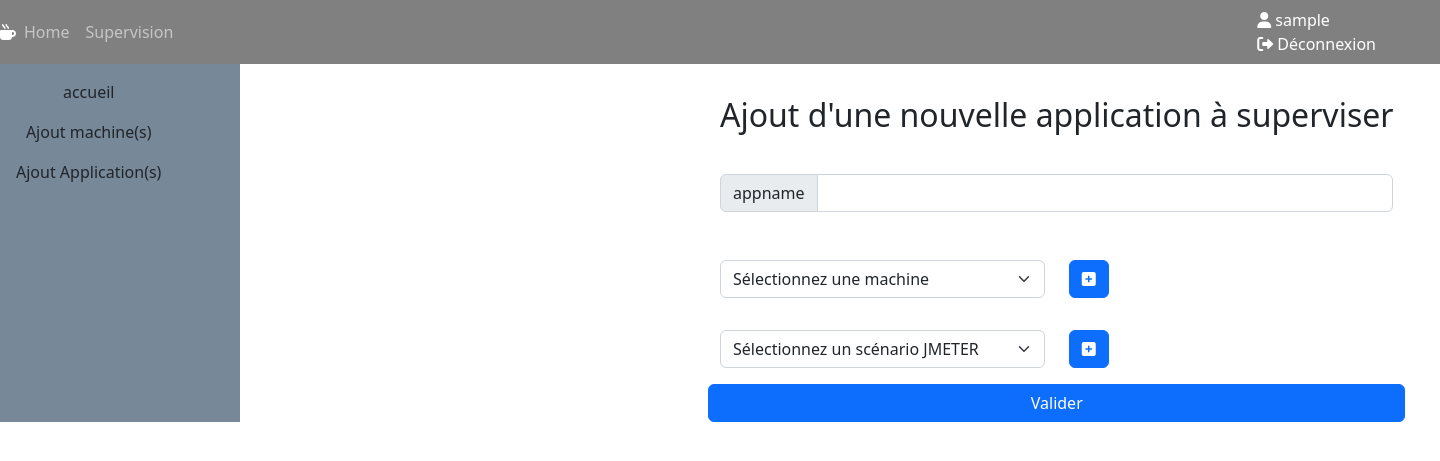
After one commit to Maverik37/DjangoSupervisionTool, a Django app: page /supervision/addappform/ in a window 1440 px wide. The commit adds this page. Shown: the top 461 px of the page. Run offline with Django 3.2, Linux system fonts and the light colour scheme; the visitor is signed in with stand-in values (Sample User, id 1); data that the repository does not hold is empty; some libraries are stand-ins or nearby versions.

Commit message:
page pour ajouter une nouvelle appli a superviser

```diff
--- a/SuperviserTool/Supervision/static/Supervision/css/ajout_host.css
+++ b/SuperviserTool/Supervision/static/Supervision/css/ajout_host.css
@@ -1,6 +1,11 @@
 #formulaire_ajout_host{
     position: relative;
-    left: 35em;
+    left: 30em;
+}
+
+#formulaire_ajout_app{
+    position: relative;
+    left: 30em;
 }
 
 .row{
--- a/SuperviserTool/Supervision/static/Supervision/css/home.css
+++ b/SuperviserTool/Supervision/static/Supervision/css/home.css
@@ -1,7 +1,7 @@
 #menu_app{
     background-color: darkgray;
     border: 1em solid darkgray;
-    width: max-content
+    width: auto
 }
 
 #tabs{
@@ -48,4 +48,6 @@ th{
 #menu_supervision{
     background-color: lightslategray !important;
     color: black;
+    width: 15em;
+    text-align: center;
 }
--- /dev/null
+++ b/SuperviserTool/Supervision/static/Supervision/js/ajout_app.js
@@ -0,0 +1,90 @@
+//fonction pour récupérer le coockie
+function getCookie(name) {
+    let cookieValue = null;
+    if (document.cookie && document.cookie !== '') {
+        const cookies = document.cookie.split(';');
+        for (let i = 0; i < cookies.length; i++) {
+            const cookie = cookies[i].trim();
+            // Does this cookie string begin with the name we want?
+            if (cookie.substring(0, name.length + 1) === (name + '=')) {
+                cookieValue = decodeURIComponent(cookie.substring(name.length + 1));
+                break;
+            }
+        }
+    }
+    return cookieValue;
+}
+
+$(document).ready(function(){
+    var $submit = $('#validatebtn');
+/*  TODO : REGEX pour check si l'input mis correspond bien a une adresse IP
+    let n = 0;
+    //compteur pour compter les numéros
+    $input_ip.on("change paste keyup",function(){
+        reg1 = new RegExp('([0-9]{1,3})');
+        n += 1;
+
+        let value = $(this).val();
+        console.log(value);
+        if (n == 3  ){
+            if (reg1.test(value)){
+                $(this).css('color','green');
+            }
+            else{
+                $(this).css('color','red');
+            }
+        }
+    }); */
+
+    //Action à faire quand on valide le formulaire
+
+    $submit.on('click',function(){
+        let app=$('#inputappname').val();
+        let host=$('#selectHost option:selected').val();
+        let JMX=$('#selectJMX option:selected').val();
+
+        if (host == null || app == null || JMX == null){
+            $.alert({
+                title: 'Alert!',
+                content: 'Formulaire saisit incorrect',
+            });
+        }
+        else{
+            let data={};
+
+            data["Application"]=app;
+            data["hostname"]=host;
+            data["JMX"]=JMX;
+
+            //On formatte bien les données pour l'envoi vers la view qui va ajouter la nouvelle machine en base
+            json=JSON.stringify(data);
+            console.log(json);
+
+            // on récup le coockie sinon ca marche pas
+            let csrftoken=getCookie('csrf-token');
+
+            $.ajaxSetup({
+                beforeSend: function(xhr) {
+                    xhr.setRequestHeader('Csrf-Token', csrftoken);
+                },
+                         cache: false
+            });
+
+            $.ajax({
+                headers: { "X-CSRFToken": csrftoken },
+                url: "/supervision/add_app_bdd/",
+                type: "POST",
+                content_type: "application/json",
+                data: json,
+                success: function(response){
+                console.log(response);
+                    $.alert({
+                        title: 'Success',
+                        content: 'Ajout réussit',
+                    });
+                }
+            });
+
+        }
+    });
+});
--- /dev/null
+++ b/SuperviserTool/Supervision/templates/Supervision/ajout_app_supervision.html
@@ -0,0 +1,116 @@
+{% extends 'Supervision/home.html' %}
+
+
+{%block app_content%}
+{% load static %}
+
+  {% block javascript_app %}
+  <script src="{% static 'Supervision/js/ajout_app.js' %}"></script>
+  {% endblock%}
+
+  <div id="formulaire_ajout_app">
+    <div class="row">
+      <h2>Ajout d'une nouvelle application à superviser</h2>
+    </div>
+    <div class="row">
+      <div class="input-group mb-3 col">
+        <span class="input-group-text" id="inputGroup-sizing-default">appname</span>
+        <input id="inputappname" type="text" class="form-control" aria-label="Sizing example input" aria-describedby="inputGroup-sizing-default">
+      </div>
+    </div>
+    <div class="row">
+      <div  class="col-lg">
+        <select id="selectHost" class="form-select" aria-label="Default select example">
+          <option selected value="">Sélectionnez une machine</option>
+          {% for host in hosts %}
+            <option value='{{host.id}}-{{host.h_name}}'>{{host.h_name}}</option>
+          {% endfor %}
+        </select>
+      </div>
+      <div class="col-sm">
+        <button type="button" class="btn btn-primary" data-bs-toggle="modal" data-bs-target="#addJmeter">
+          <i class="fa-solid fa-square-plus"></i>
+        </button>
+      </div>
+    </div>
+    <div class="row">
+      <div  class="col-lg">
+        <select id="selectJMX" class="form-select" aria-label="Default select example">
+          <option selected value="">Sélectionnez un scénario JMETER</option>
+          {% for scenario in scenarios %}
+            <option value='{{scenario.id}}'>{{scenario.j_name}}</option>
+          {% endfor %}
+        </select>
+      </div>
+      <div class="col-sm">
+        <button type="button" class="btn btn-primary" data-bs-toggle="modal" data-bs-target="#addJmeter">
+          <i class="fa-solid fa-square-plus"></i>
+        </button>
+      </div>
+    </div>
+    <div id="submitbutton" class="row">
+        <button id="validatebtn" class="btn btn-primary" type="submit">Valider</button>
+    </div>
+  </div>
+
+  <!-- Modal pour ajouter un nouvel OS -->
+  <div class="modal fade" id="addOS" tabindex="-1" aria-labelledby="addOSLabel" aria-hidden="true">
+    <div class="modal-dialog">
+      <div class="modal-content">
+        <div class="modal-header">
+          <h1 class="modal-title fs-5" id="addOSModalLabel">Ajout nouvel OS</h1>
+          <button type="button" class="btn-close" data-bs-dismiss="modal" aria-label="Close"></button>
+        </div>
+        <div class="modal-body">
+          <div class="row">
+            <div class="input-group mb-3 col">
+              <span class="input-group-text" id="inputGroup-sizing-default">Nom</span>
+              <input type="text" class="form-control" aria-label="Sizing example input" aria-describedby="inputGroup-sizing-default">
+            </div>
+          </div>
+          <div class="row">
+            <div class="input-group mb-3 col">
+              <span class="input-group-text" id="inputGroup-sizing-default">Version</span>
+              <input type="text" class="form-control" aria-label="Sizing example input" aria-describedby="inputGroup-sizing-default">
+            </div>
+          </div>
+        </div>
+        <div class="modal-footer">
+          <button type="button" class="btn btn-secondary" data-bs-dismiss="modal">Fermer</button>
+          <button type="button" class="btn btn-primary">Sauvegarder</button>
+        </div>
+      </div>
+    </div>
+  </div>
+
+  <!-- Modal pour ajouter un nouveau type de serveur -->
+  <div class="modal fade" id="addServer" tabindex="-1" aria-labelledby="addServerModalLabel" aria-hidden="true">
+    <div class="modal-dialog text-center">
+      <div class="modal-content">
+        <div class="modal-header ">
+          <h1 class="modal-title fs-5 " id="addServerModalLabel">Ajout nouveau type de serveur</h1>
+          <button type="button" class="btn-close" data-bs-dismiss="modal" aria-label="Close"></button>
+        </div>
+        <div class="modal-body">
+          <div class="row">
+            <div class="input-group mb-3 col">
+              <span class="input-group-text" id="inputGroup-sizing-default">Nom</span>
+              <input type="text" class="form-control" aria-label="Sizing example input" aria-describedby="inputGroup-sizing-default">
+            </div>
+          </div>
+          <div class="row">
+            <div class="input-group mb-3 col">
+              <span class="input-group-text" id="inputGroup-sizing-default">Version</span>
+              <input type="text" class="form-control" aria-label="Sizing example input" aria-describedby="inputGroup-sizing-default">
+            </div>
+          </div>
+        </div>
+        <div class="modal-footer">
+          <button type="button" class="btn btn-secondary" data-bs-dismiss="modal">Fermer</button>
+          <button type="button"  class="btn btn-primary">Sauvegarder</button>
+        </div>
+      </div>
+    </div>
+  </div>
+
+{% endblock %}
--- a/SuperviserTool/Supervision/templates/Supervision/home.html
+++ b/SuperviserTool/Supervision/templates/Supervision/home.html
@@ -28,9 +28,12 @@
     <li class="nav-item">
       <a href={% url 'Supervision:supervision_index' %} class="nav-link text-dark active" aria-current="page">accueil</a>
     </li>
-      <li class="nav-item">
-          <a href={% url 'Supervision:supervision_add_host_page' %} class="nav-link text-dark active" aria-current="page">Ajout machine(s)</a>
-      </li>
+    <li class="nav-item">
+        <a href={% url 'Supervision:supervision_add_host_page' %} class="nav-link text-dark active" aria-current="page">Ajout machine(s)</a>
+    </li>
+    <li class="nav-item">
+      <a href={% url 'Supervision:supervision_add_app_page' %} class="nav-link text-dark active" aria-current="page">Ajout Application(s)</a>
+  </li>
   </ul>
 </nav>
 {% block app_content %}
--- a/SuperviserTool/Supervision/urls.py
+++ b/SuperviserTool/Supervision/urls.py
@@ -7,4 +7,6 @@ urlpatterns= [
 	path('',views.home, name="supervision_index"),
     path('addhostform/',views.add_host_supervision_page, name="supervision_add_host_page"),
     path('add_host_bdd/',views.add_host_bdd, name="add_host_bdd"),
+    path('addappform/',views.add_app_supervision_page, name="supervision_add_app_page"),
+    path('add_app_bdd/',views.add_app_bdd, name="add_app_bdd"),
 ]
--- a/SuperviserTool/Supervision/views.py
+++ b/SuperviserTool/Supervision/views.py
@@ -33,3 +33,23 @@ def add_host_bdd(request):
 			return HttpResponse("Machine ajoutée",status=200)
 		except Exception as e:
 			return HttpResponse(e,status=500)
+
+@login_required
+def add_app_supervision_page(request):
+	qs_jmx_list= JmeterJmx.objects.all()
+	qs_host_list= HostList.objects.all()
+	print(request.body)
+	if request.user.is_authenticated:
+		username = request.user.username
+	return render(request,'Supervision/ajout_app_supervision.html',{'app_list':qs_app_list,'connecteduser':username,"scenarios":qs_jmx_list,"hosts":qs_host_list})
+
+
+@login_required
+@csrf_exempt
+def add_app_bdd(request):
+	if request.method == "POST":
+		try:
+			add_new_app(request.body)
+			return HttpResponse("Application ajoutée",status=200)
+		except Exception as e:
+			return HttpResponse(e,status=500)
```
Also changed, not shown: SuperviserTool/Supervision/tool.py (+27 -0 lines).
